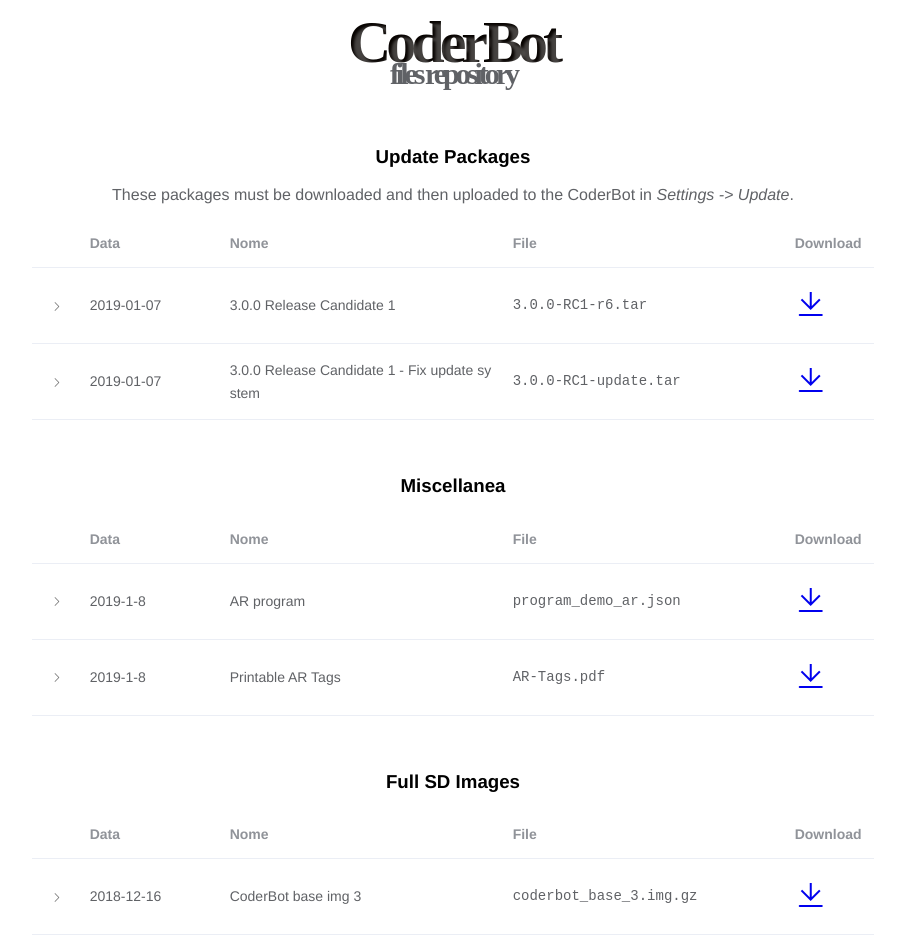
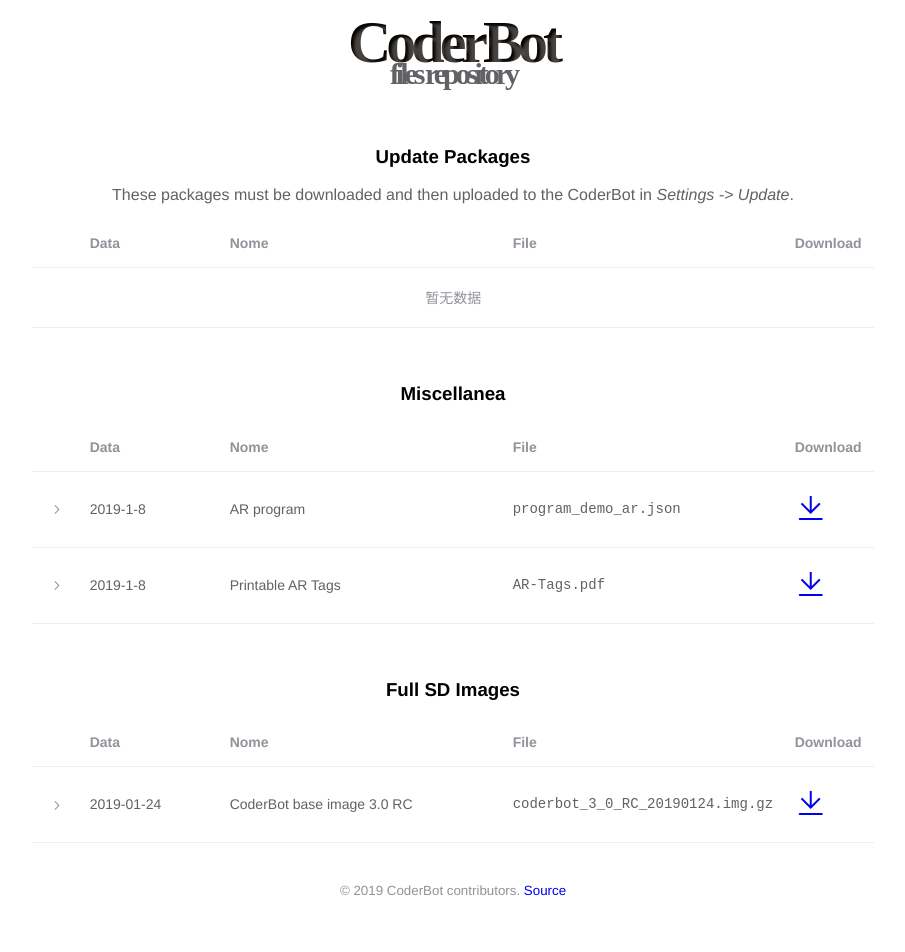
Before and after one commit to CoderBotOrg/repo, a Vue app: page / in a window 1280 px wide. Shown: the top 952 px of the page, without its empty margins (187-1092 px from the left). After the commit the page ends 907 px from the top, so only its background shows below. Built offline with nearby package versions, Linux system fonts and the light colour scheme; a web font is replaced by a local one.

Commit message:
update image as of 24/01/2019

```diff
--- a/src/App.vue
+++ b/src/App.vue
@@ -130,13 +130,13 @@
                 details: 'Print this document in A3 format.'}
             ],
             images: [{
-                date: '2018-12-16',
-                name: 'CoderBot base img 3',
-                fileName: 'coderbot_base_3.img.gz',
-                downloadUrl: 'https://drive.google.com/open?id=1ziG5-URYeoo9A_MfXBXsHTh7Ppv-VG1C',
-                details: 'Contiene l\'intera immagine con tutto il software aggiornato al 16 Dicembre.'
+                date: '2019-01-24',
+                name: 'CoderBot base image 3.0 RC',
+                fileName: 'coderbot_3_0_RC_20190124.img.gz',
+                downloadUrl: 'https://drive.google.com/open?id=1d6oDsxrznGD5mZ4pVYsUMeo1883pBsNa',
+                details: 'Contiene l\'intera immagine con tutto il software aggiornato al 24 Gennaio.'
             }],
-            updatePackages: [{
+            updatePackages: [/*{
                 date: '2019-01-07',
                 name: '3.0.0 Release Candidate 1',
                 fileName: '3.0.0-RC1-r6.tar',
@@ -148,7 +148,7 @@
                 fileName: '3.0.0-RC1-update.tar',
                 downloadUrl: 'https://drive.google.com/open?id=1pvbdY8eSA9NMa6DMOgf_sy-LkdxTwC8V',
                 details: 'Updates the system update scripts. IMPORTANT: apply after 3.0.0-RC1-r6.'
-            }
+            }*/
             ]
         }
     },
```
